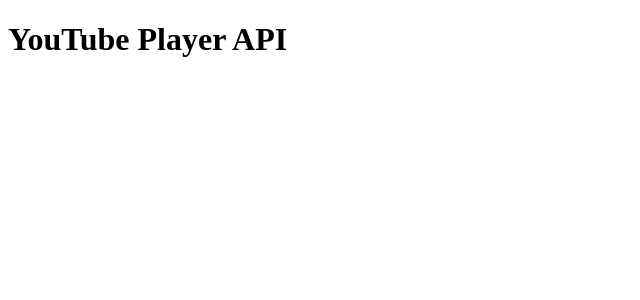
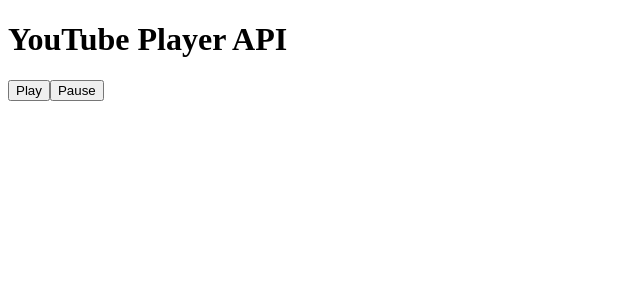
Before and after one commit to m-kawafuji/youtube-iframe-player-api-demo, a Next.js app: page / in a window 1280 px wide. Shown: the top 300 px of the page, without its empty margins (0-640 px from the left). Built offline with nearby package versions, Linux system fonts and the light colour scheme.

Commit message:
Add Example

```diff
--- a/package.json
+++ b/package.json
@@ -18,6 +18,7 @@
     "@types/node": "^20",
     "@types/react": "^19",
     "@types/react-dom": "^19",
+    "@types/youtube": "^0.1.0",
     "typescript": "^5"
   }
 }
--- a/src/app/layout.tsx
+++ b/src/app/layout.tsx
@@ -1,3 +1,4 @@
+import { YouTubeProvider } from "@/providers/YouTubeProvider";
 import type { Metadata } from "next";
 
 export const metadata: Metadata = {
@@ -11,7 +12,9 @@
 }>) {
   return (
     <html lang="en">
-      <body>{children}</body>
+      <body>
+        <YouTubeProvider>{children}</YouTubeProvider>
+      </body>
     </html>
   );
 }
--- a/src/app/page.tsx
+++ b/src/app/page.tsx
@@ -1,7 +1,34 @@
+"use client";
+
+import YouTubePlayer from "@/components/YouTubePlayer";
+import { useRef } from "react";
+
 export default function Home() {
+  const youtubePlayerRef =
+    useRef<React.ComponentRef<typeof YouTubePlayer>>(null);
+
   return (
     <main>
       <h1>YouTube Player API</h1>
+      <YouTubePlayer
+        ref={youtubePlayerRef}
+        options={{
+          videoId: "T_WSXXPQYeY",
+          playerVars: { origin: "http://localhost:3000" },
+        }}
+      />
+      <button
+        type="button"
+        onClick={() => youtubePlayerRef.current?.playVideo()}
+      >
+        Play
+      </button>
+      <button
+        type="button"
+        onClick={() => youtubePlayerRef.current?.pauseVideo()}
+      >
+        Pause
+      </button>
     </main>
   );
 }
--- /dev/null
+++ b/src/components/YouTubePlayer.tsx
@@ -0,0 +1,50 @@
+import { YouTubeContext } from "@/providers/YouTubeProvider";
+import { use, useEffect, useImperativeHandle, useRef } from "react";
+
+interface YouTubePlayer {
+  playVideo(): void;
+  pauseVideo(): void;
+}
+
+export default function YouTubePlayer({
+  ref,
+  options,
+}: {
+  ref: React.RefObject<YouTubePlayer | null>;
+  options: YT.PlayerOptions;
+}) {
+  const { isApiReady } = use(YouTubeContext);
+  const youtubePlayerRef = useRef<YT.Player | null>(null);
+  const replacedElementRef = useRef<HTMLDivElement>(null);
+
+  useEffect(() => {
+    if (!isApiReady) return;
+    if (!replacedElementRef.current) return;
+
+    youtubePlayerRef.current = new YT.Player(
+      replacedElementRef.current,
+      options,
+    );
+
+    return () => {
+      youtubePlayerRef.current?.destroy();
+    };
+  }, [isApiReady, options]);
+
+  useImperativeHandle(
+    ref,
+    () => {
+      return {
+        playVideo() {
+          youtubePlayerRef.current?.playVideo();
+        },
+        pauseVideo() {
+          youtubePlayerRef.current?.pauseVideo();
+        },
+      };
+    },
+    [],
+  );
+
+  return <div ref={replacedElementRef} />;
+}
--- /dev/null
+++ b/src/providers/YouTubeProvider.tsx
@@ -0,0 +1,34 @@
+"use client";
+
+import { createContext, useEffect, useState } from "react";
+
+declare global {
+  interface Window {
+    onYouTubeIframeAPIReady: () => void;
+  }
+}
+
+export const YouTubeContext = createContext({
+  isApiReady: false,
+});
+
+export function YouTubeProvider({ children }: { children: React.ReactNode }) {
+  const [isApiReady, setIsApiReady] = useState(false);
+  const [isApiReadyEventDefined, setIsApiReadyEventDefined] = useState(false);
+
+  useEffect(() => {
+    window.onYouTubeIframeAPIReady = () => {
+      setIsApiReady(true);
+    };
+    setIsApiReadyEventDefined(true);
+  }, []);
+
+  return (
+    <YouTubeContext value={{ isApiReady }}>
+      {isApiReadyEventDefined && (
+        <script src="https://www.youtube.com/iframe_api" async />
+      )}
+      {children}
+    </YouTubeContext>
+  );
+}
```
Also changed, not shown: 1 other file (tests, documents, lock files or other folders).
